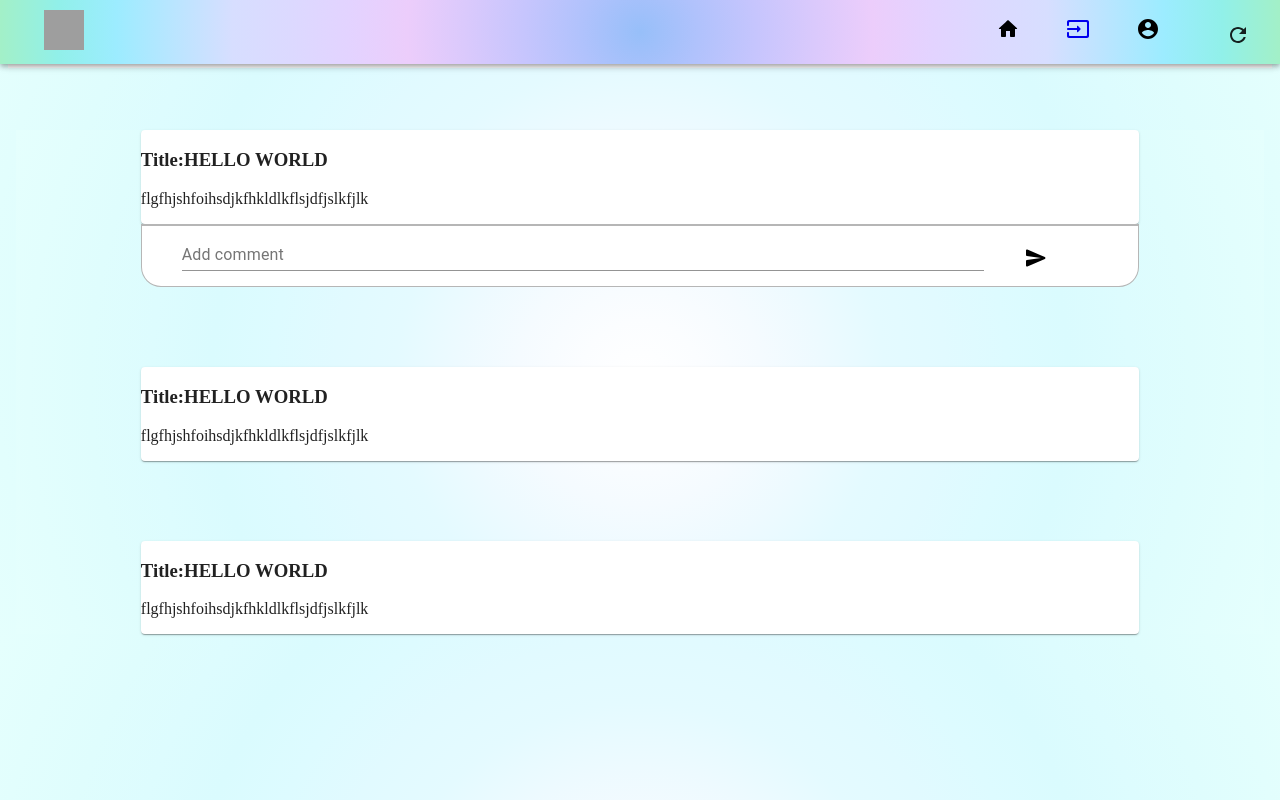
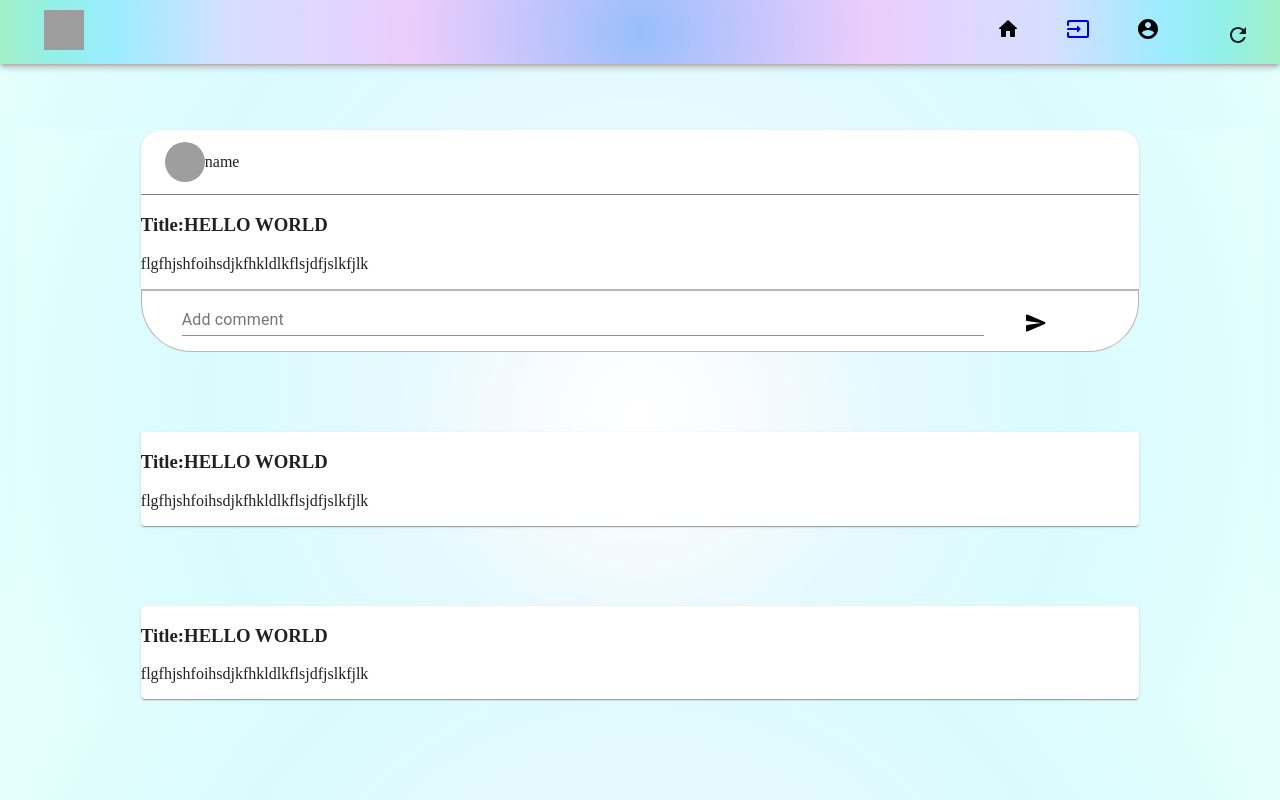
Before and after one commit to anandurdas11/Mini_project, a React (Create React App) app in the folder bloggin_webapp/: page / in a window 1280 px wide. Built offline with nearby package versions, Linux system fonts and the light colour scheme; grey boxes are pictures that could not be loaded.

Commit message:
post topbar added

```diff
--- a/bloggin_webapp/src/Pages/Home/Postlist.css
+++ b/bloggin_webapp/src/Pages/Home/Postlist.css
@@ -5,9 +5,9 @@ body{
 .Postcard{
    text-align: left;
    display: block;
+   border-radius: 20px 20px 0px 0px;
 
-
-   height: 300px;
+   height: 400px;
    margin-right: 10%;
    margin-left: 10%;
    margin-top: 5%;
@@ -26,7 +26,7 @@ body{
    margin-left: 10%;
    height: 60px;
    background-color: #ffffff;
-   border-radius:0px 0px 20px 20px ;
+   border-radius:0px 0px 50px 50px ;
    border-left: rgb(182, 182, 182) solid 1px;
    border-right: rgb(182, 182, 182) solid 1px;
    border-bottom: rgb(182, 182, 182) solid 1px;
@@ -51,3 +51,22 @@ body{
    padding-left: 40px;
    display: flex;
 }
+ .toppostbar{
+   width: 100%;
+   text-align: left;
+
+   border-bottom : 1px solid grey;
+   border-radius: 20px 20px 0px 0px  ;
+   display: flex;
+
+ }
+
+ .toppostavatar {
+   height: 30px;
+   width: 30px;
+   cursor: pointer;
+   background-color: #ddfbff;
+   margin-bottom: 60%;
+   padding-top: 30px;
+
+ }
--- a/bloggin_webapp/src/Pages/Home/Postlist.js
+++ b/bloggin_webapp/src/Pages/Home/Postlist.js
@@ -1,5 +1,5 @@
 import React from 'react'
-import { Button, Card ,TextField } from "@material-ui/core"
+import {  Avatar, Card ,TextField, Toolbar } from "@material-ui/core"
 import { SendRounded } from '@material-ui/icons';
 import './Postlist.css'
 function Home() {
@@ -8,7 +8,18 @@ function Home() {
       <body>
         <div className="Post">
           <div className="Postemplate">
-            <Card className="Postcard">
+            <Card
+              className="Postcard"
+              style={{ borderRadius: "20px 20px 0px 0px " }}
+            >
+              <Toolbar className="toppostbar">
+                <Avatar
+                  src="https://lh3.googleusercontent.com/a-/AOh14GjIq7jWeduBBxCLuIj3uG_ct5fx_F7S0ZKb4CdT=s96-c-rg-br100"
+                  className="topavatar"
+                  alt="icon"
+                />
+                name
+              </Toolbar>
               <h3>Title:HELLO WORLD</h3>
               <p>flgfhjshfoihsdjkfhkldlkflsjdfjslkfjlk</p>
             </Card>
--- a/bloggin_webapp/src/Pages/Login/Login.css
+++ b/bloggin_webapp/src/Pages/Login/Login.css
@@ -27,13 +27,12 @@
 }
 .Loginbutton{
     margin-top: 110%;
-    margin-left: 40%;
+    margin-left: 50%;
     margin-right: 50%;
     display: flex;
     width: 190px;
     text-align: center;
     margin-bottom: 80%;
-    color: #000;
     padding-top: 10px;
 
 
```
